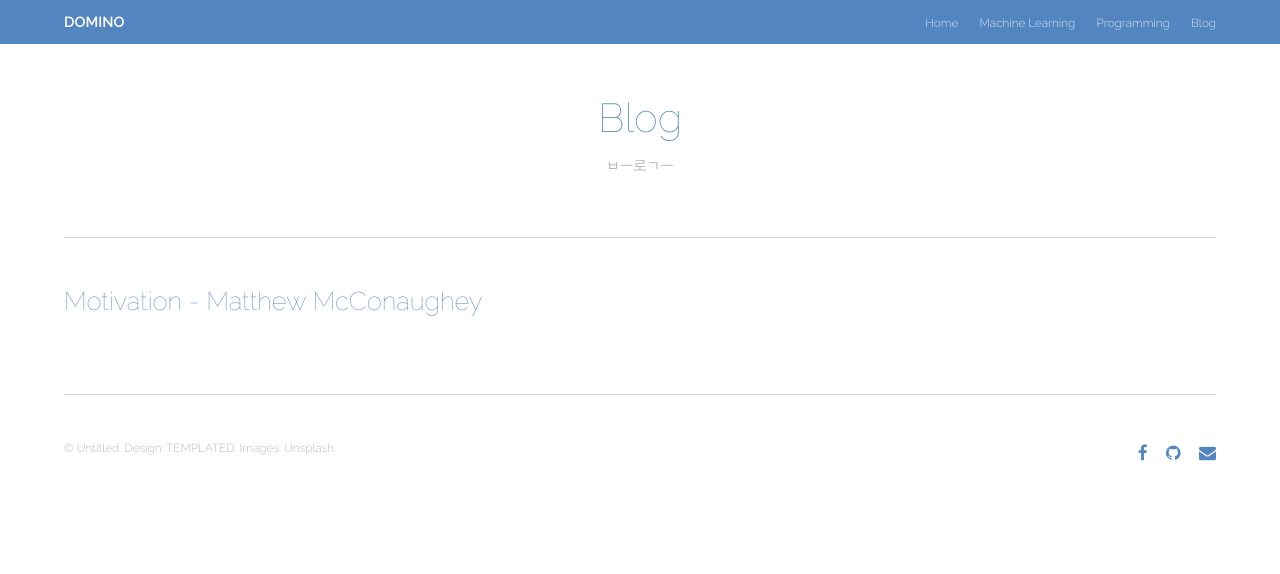
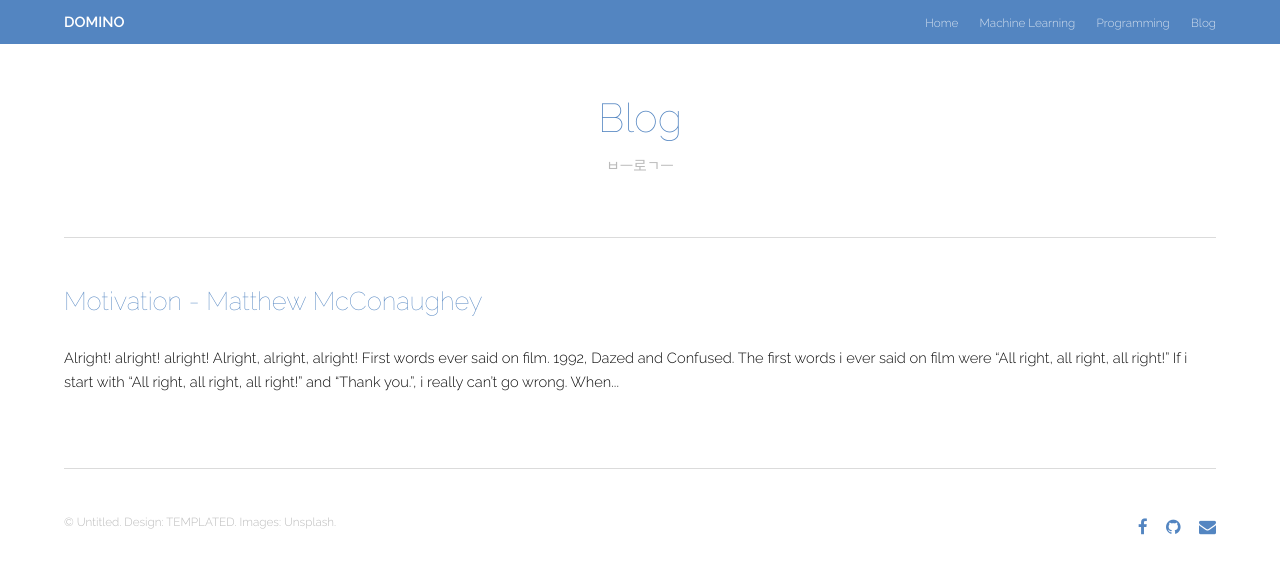
Before and after one commit to backgom2357/backgom2357.github.io, a Jekyll site: the page built from blog.html, in a window 1280 px wide. Shown: the top 574 px of the page. Built offline with Jekyll 4.4.1, drawn with Linux system fonts in a browser that asks for light colours.

Commit message:
alright post

```diff
--- a/_posts/2019-09-11-motivation.markdown
+++ b/_posts/2019-09-11-motivation.markdown
@@ -5,5 +5,55 @@
 categories: blog
 image: https://img.youtube.com/vi/FGjvjM_Ro_c/hqdefault.jpg
 ---
+Alright! alright! alright!
+<br>
+
 <iframe style="width:60vw; height:60vh; display:block; margin:auto" src="https://www.youtube.com/embed/FGjvjM_Ro_c" frameborder="0" allow="accelerometer; autoplay; encrypted-media; gyroscope; picture-in-picture" allowfullscreen></iframe>
 <br>
+
+Alright, alright, alright!
+<br>
+
+First words ever said on film.
+<br>
+
+1992, Dazed and Confused. The first words i ever said on film were "All right, all right, all right!"
+<br>
+
+If i start with "All right, all right, all right!" and "Thank you.", i really can't go wrong.
+<br>
+
+When i was 15 years old, i had very important person in my life come to me and say, "Who's your hero?" and i said, "I don't know. I gotta think about that. Give me a couple of weeks".
+<br>
+
+I come back two weeks later. This person comes up and says, "Who's your hero?".
+<br>
+
+I said, "I thought about it. You know who it is? It's me in ten years."
+<br>
+
+So i turned 25, ten years later, that same person comes to me and go, "So are you a hero?". And i was like, "Not even close. No no no."
+<br>
+
+She said "Why?".
+<br>
+
+I said, "Because my hero's me at 35."
+<br>
+
+So, you see every day, every week, every month and every year of my life, my hero's always 10 years away.
+<br>
+
+I'm never gonna be my hero. I'm not gonna attain that. I know i'm not and that's just fine with me, because that keeps me with somebody to keep on chasing.
+<br>
+
+So, to any of us, whatever those things are, whatever it is we look up to, whatever it is we look forward to and whoever it is we're chasing, to that i say "Amen.".
+<br>
+
+To that i say, "Alright, alright, alright."
+<br>
+
+To that i say, "Just keep living."
+<br>
+
+Thank you
```
